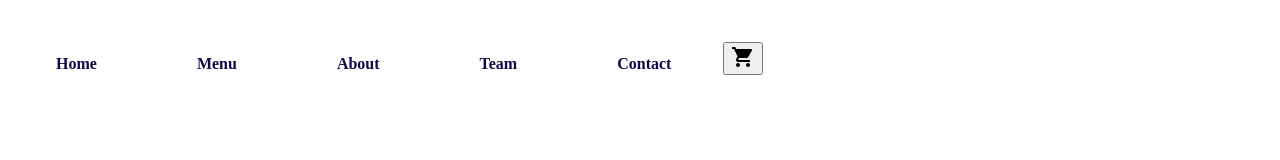
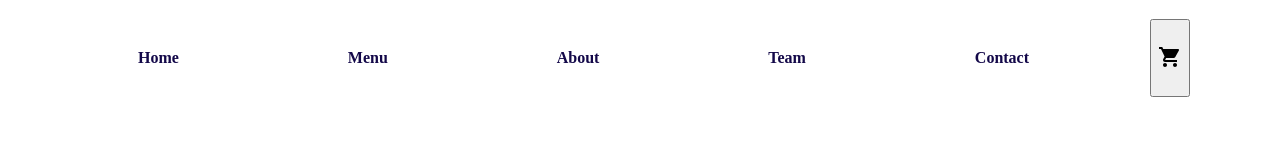
Before and after one commit to ashleytraining1/Phase--2-Project, a React (Create React App) app in the folder my-demo/: page / in a window 1280 px wide. Shown: the top 160 px of the page. Built offline with nearby package versions, Linux system fonts and the light colour scheme.

Commit message:
created a navbar and added the necessary styling

```diff
--- a/my-demo/src/components/NavBar.js
+++ b/my-demo/src/components/NavBar.js
@@ -4,20 +4,21 @@ import ShoppingCartIcon from '@mui/icons-material/ShoppingCart';
 import "../styles/NavBar.css";
 
 function NavBar() {
+  const navbarStyles = {
+    margin: "auto",
+    width: "1100px",
+    display: "flex",
+    justifyContent: "space-between",
+
+  }
+
   return (
     <div className='navbar'>
-      {/* <div className='hiddenLinks'>
+
+
+        <div className='rightside'style={navbarStyles}>
           <Link to="/"> Home </Link>
-          <Link to="/menu"> Menu </Link>
-          <Link to="/about"> About </Link>
-          <Link to="/team"> Team </Link>
-          <Link to="/contact"> Contact </Link>
-
-      </div> */}
-
-        <div className='rightside'>
-          <Link to="/"> Home </Link>
-          <Link to="/menu"> Menu </Link>
+          <Link to="/MenuPages"> Menu </Link>
           <Link to="/about"> About </Link>
           <Link to="/team"> Team </Link>
           <Link to="/contact"> Contact </Link>
```
